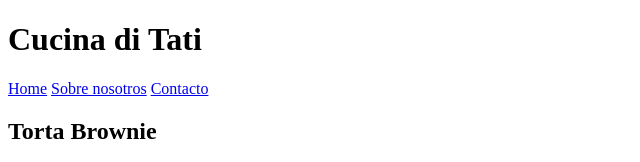
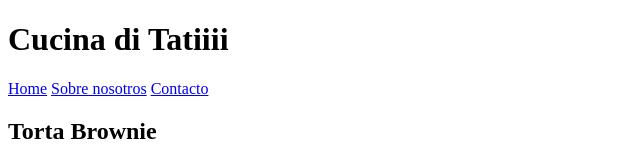
Before and after one commit to adricatena/TP1, a plain HTML site: page index.html in a window 1280 px wide. Shown: the top 162 px of the page, 0-640 px from the left. Drawn offline with Linux system fonts and the light colour scheme.

Commit message:
Update index.html

```diff
--- a/index.html
+++ b/index.html
@@ -9,7 +9,7 @@
 
 <body>
     <header>
-        <h1>Cucina di Tati</h1>
+        <h1>Cucina di Tatiiii</h1>
         <nav>
             <a href="index.html">Home</a>
             <a href="about.html">Sobre nosotros</a>
```
